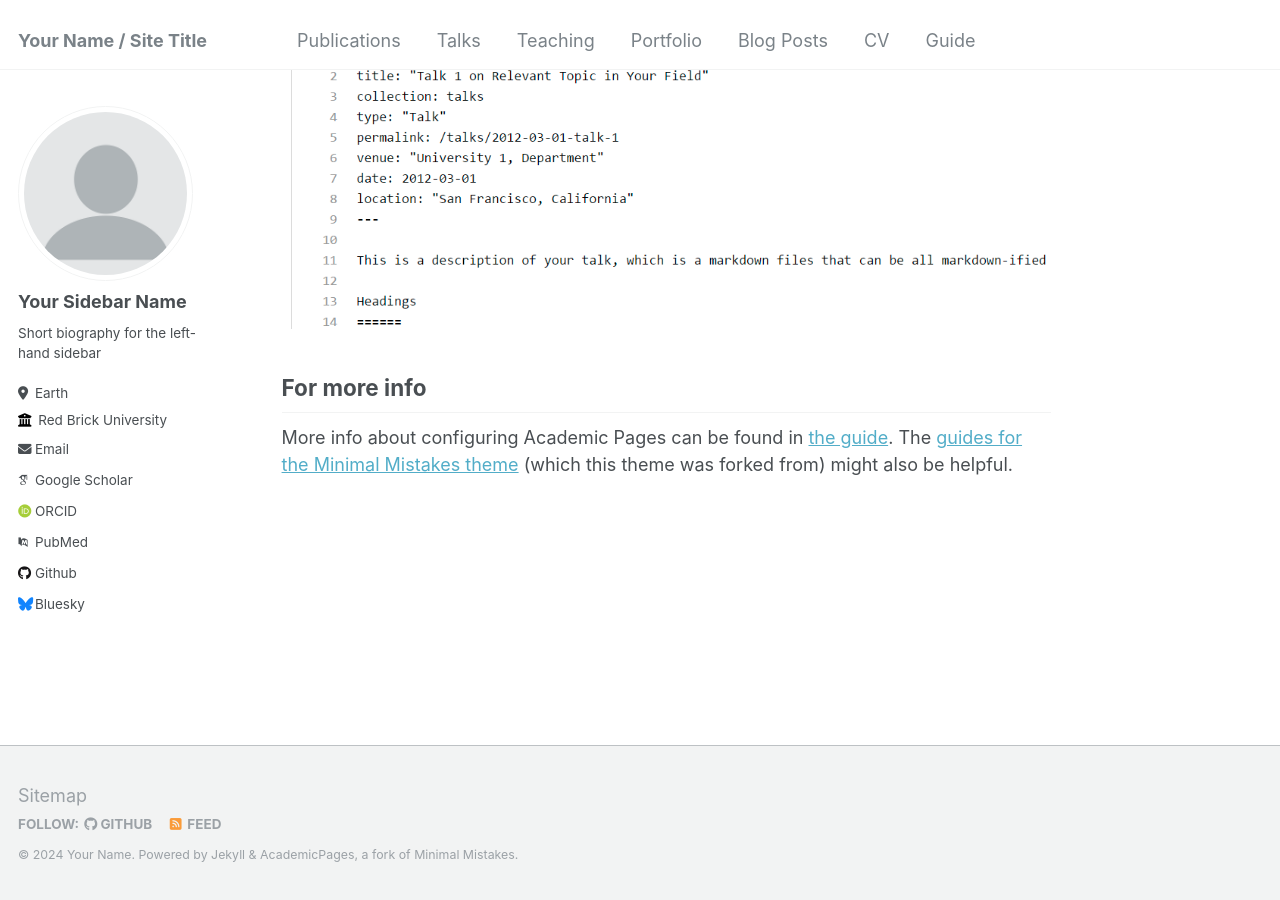
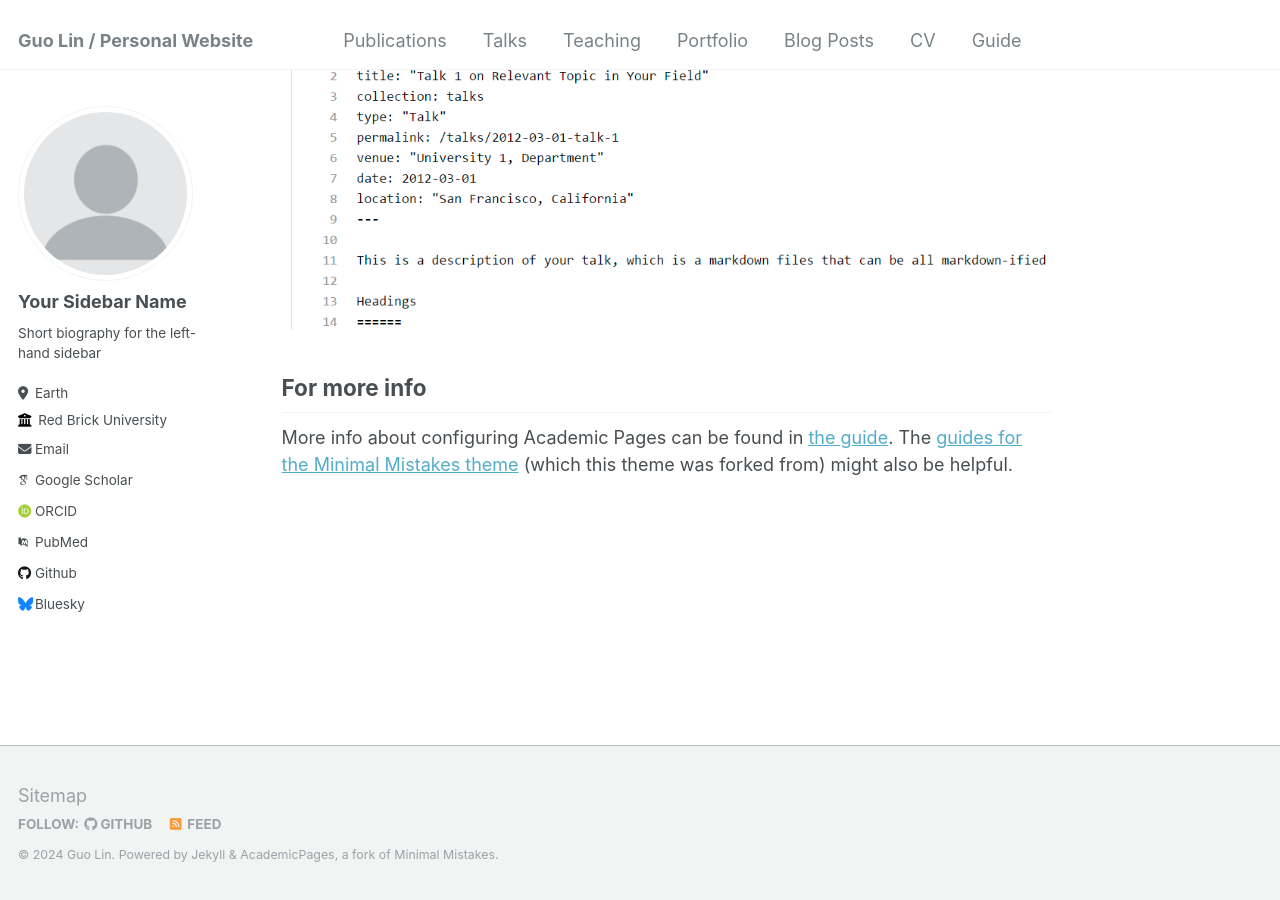
Before and after one commit to WeatherGuo/weatherguo.github.io, a Jekyll site: the page built from _pages/about.md, in a window 1280 px wide and 900 px high, scrolled down 2660 px. Built offline with Jekyll 4.4.1, drawn with Linux system fonts in a browser that asks for light colours; some web fonts are replaced.

Commit message:
Update _config.yml

```diff
--- a/_config.yml
+++ b/_config.yml
@@ -8,9 +8,9 @@
 
 # Basic Site Settings
 locale                   : "en-US"
-title                    : "Your Name / Site Title"
+title                    : "Guo Lin / Personal Website"
 title_separator          : "-"
-name                     : &name "Your Name"
+name                     : &name "Guo Lin"
 description              : &description "personal description"
 url                      : https://academicpages.github.io # the base hostname & protocol for your site e.g. "https://mmistakes.github.io"
 baseurl                  : "" # the subpath of your site, e.g. "/blog"
```
